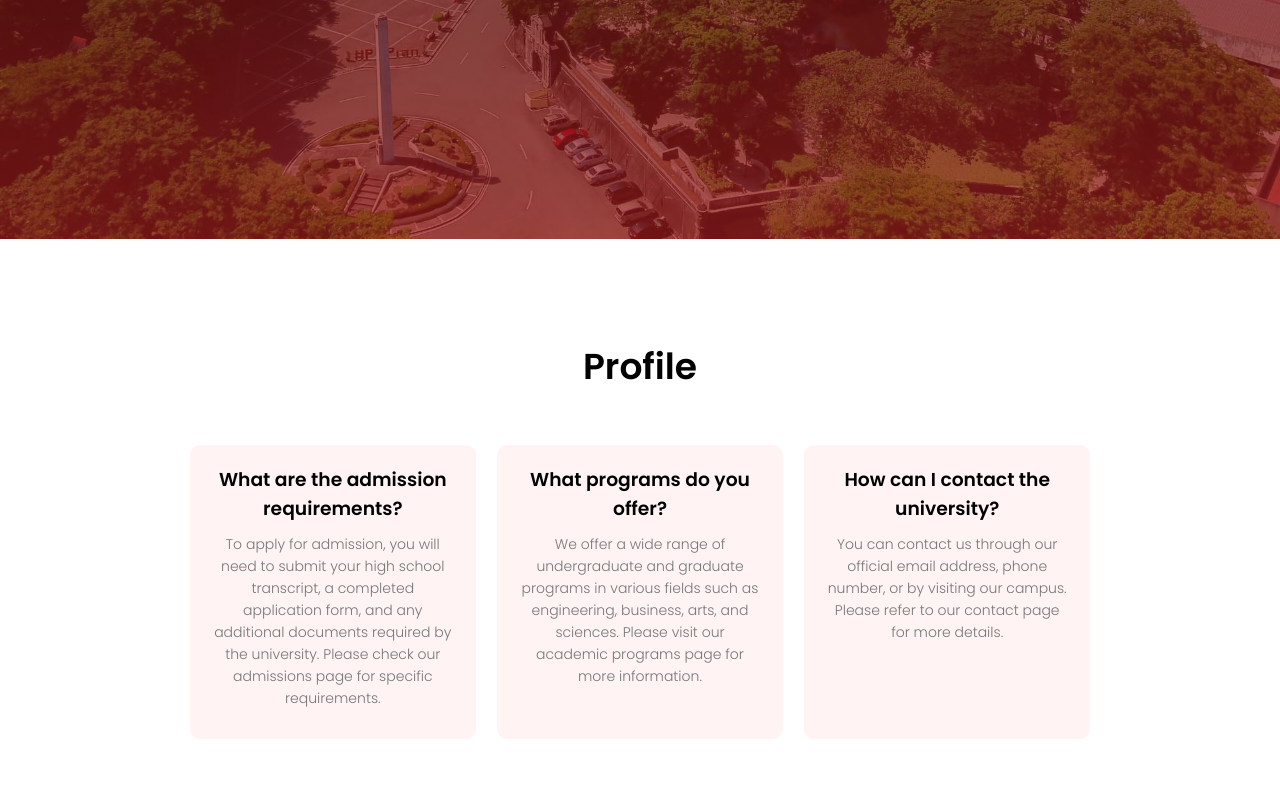
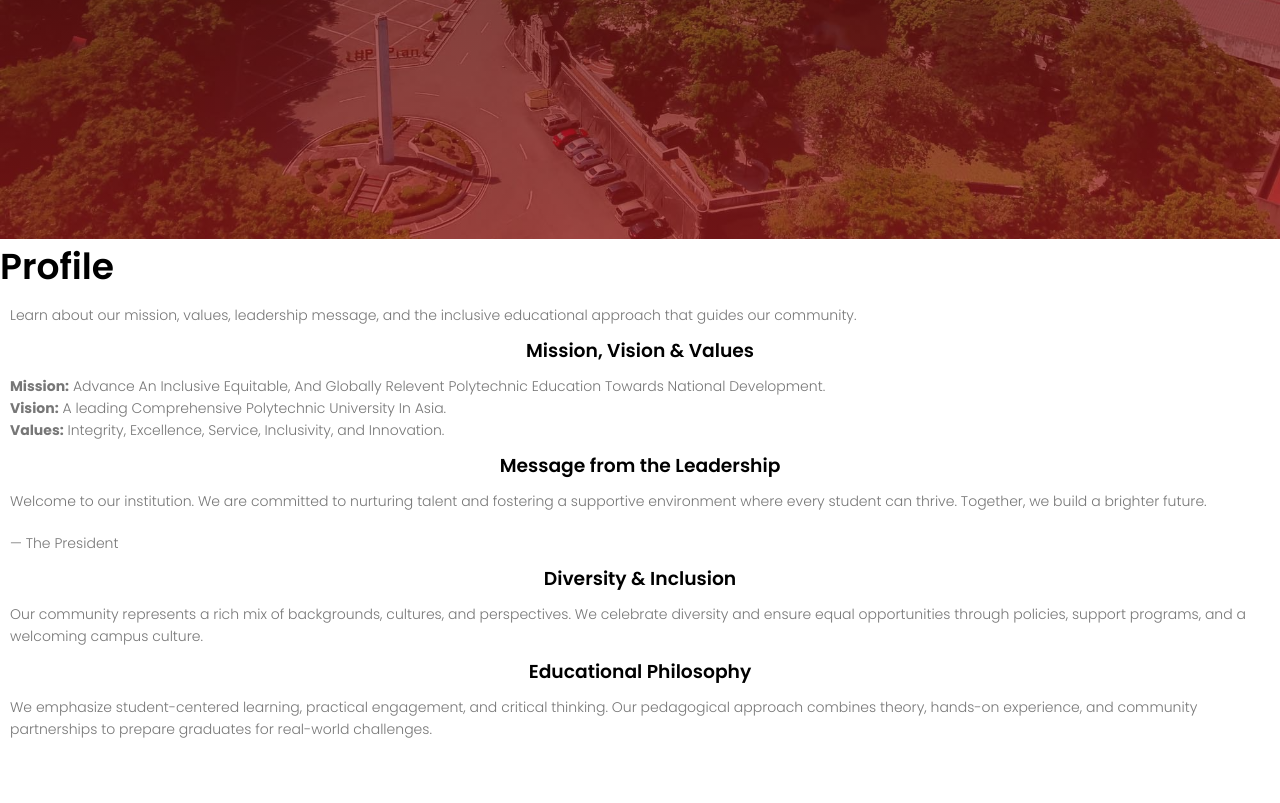
Before and after one commit to kizuto-yamai-null/IskoGuide, a Flask app: page / in a window 1280 px wide; the page is wider, and only the part inside the window is pictured. Shown: the part 561-1364 px from the top of that part. Run offline with Flask 3, Linux system fonts and the light colour scheme.

Commit message:
Refactor index.html for improved structure and content

```diff
--- a/website/templates/index.html
+++ b/website/templates/index.html
@@ -27,8 +27,8 @@
             <div class="univ-dropdown" aria-label="Universities menu">
                 <button class="univ-btn" aria-haspopup="true" aria-expanded="false">Choose Universities</button>
                 <div class="dropdown-content" role="menu" aria-label="Universities list">
-                    <a class="dropdown-item" href="#">Polytechnic University of the Philippines</a>
-                    <a class="dropdown-item" href="#">University of the Philippines</a>
+                    <a class="dropdown-item" href="/">Polytechnic University of the Philippines</a>
+                    <a class="dropdown-item" href="/">University of the Philippines</a>
                 </div>
             </div>
 
@@ -38,7 +38,7 @@
                 <ul>
                     <li>
                         <div class="nav-dropdown" aria-label="Home menu">
-                            <button class="nav-link-btn" href="home">Home</button>
+                            <a class="btn" href="/"><button class="nav-link-btn" href="home">Home</button></a>
                             <div class="dropdown-content" role="menu">
                                 <a class="dropdown-item" href="/home#profile"><span class="label">Profile</span></a>
                                 <a class="dropdown-item" href="/home#awards-recognition"><span class="label">Awards/Recognitions</span></a>
@@ -49,7 +49,7 @@
                     </li>
                     <li>
                         <div class="nav-dropdown" aria-label="Admission menu">
-                            <button class="nav-link-btn" href="admission">Admission</button>
+                            <a class="btn" href="admission"><button class="nav-link-btn" href="admission">Admission</button></a>
                             <div class="dropdown-content" role="menu">
                                 <a class="dropdown-item" href="/admission#programs"><span class="label">Programs</span></a>
                                 <a class="dropdown-item" href="/admission#colleges"><span class="label">Colleges</span></a>
@@ -60,29 +60,29 @@
                     </li>
                     <li>
                         <div class="nav-dropdown" aria-label="Scholarship menu">
-                            <button class="nav-link-btn">Scholarship</button>
+                            <a class="btn" href="scholarship"><button class="nav-link-btn" href="scholarship">Scholarship</button></a>
                             <div class="dropdown-content" role="menu">
-                                <a class="dropdown-item" href="#"><span class="label">See Available</span></a>
+                                <a class="dropdown-item" href="/scholarship#seeAvailable"><span class="label">See Available</span></a>
                             </div>
                         </div>
                     </li>
                     <li>
                         <div class="nav-dropdown" aria-label="For Students menu">
-                            <button class="nav-link-btn">For Students</button>
+                            <a class="btn" href="forStudent"><button class="nav-link-btn" href="forStudent">For Students</button></a>
                             <div class="dropdown-content" role="menu">
-                                <a class="dropdown-item" href="#"><span class="label">Services</span></a>
-                                <a class="dropdown-item" href="#"><span class="label">Organizations/Clubs</span></a>
-                                <a class="dropdown-item" href="#"><span class="label">Forms</span></a>
+                                <a class="dropdown-item" href="/forStudent#services"><span class="label">Services</span></a>
+                                <a class="dropdown-item" href="/forStudent#organizations-clubs"><span class="label">Organizations/Clubs</span></a>
+                                <a class="dropdown-item" href="/forStudent#forms"><span class="label">Forms</span></a>
                             </div>
                         </div>
                     </li>
                     <li>
                         <div class="nav-dropdown" aria-label="Forum menu">
-                            <button class="nav-link-btn">Forum</button>
+                            <a class="btn" href="forum"><button class="nav-link-btn" href="forum">Forum</button></a>
                             <div class="dropdown-content" role="menu">
-                                <a class="dropdown-item" href="#"><span class="label">Discussions</span></a>
-                                <a class="dropdown-item" href="#"><span class="label">Announcements</span></a>
-                                <a class="dropdown-item" href="#"><span class="label">Help</span></a>
+                                <a class="dropdown-item" href="/forum#discussions"><span class="label">Discussions</span></a>
+                                <a class="dropdown-item" href="/forum#announcements"><span class="label">Announcements</span></a>
+                                <a class="dropdown-item" href="/forum#help"><span class="label">Help</span></a>
                             </div>
                         </div>
                     </li>
@@ -95,7 +95,7 @@
         </nav>
 
 <!-- Main Title -->
-    <div class="text-box">
+    <div class="text-box" id="welcome1">
         <h1>Welcome to Polytechnic University of the Philippines</h1>
         <p>We are committed to providing quality education and fostering a culture of excellence. <br> Join us in our mission to empower students and contribute to the development of our nation.</p>
         <a href="https://www.pup.edu.ph/" class="hero-btn">Visit Us Now</a>
@@ -104,43 +104,44 @@
 
 <!----Profile section---->
 
-<section class="faqs" id="profile">
-    <h1>Profile</h1>
-    <div class="faqs-row">
-        <div class="faqs-col">
-            <h3>What are the admission requirements?</h3>
-            <p>To apply for admission, you will need to submit your high school transcript, a completed application form, and any additional documents required by the university. Please check our admissions page for specific requirements.</p>
-        </div>
-        <div class="faqs-col">
-            <h3>What programs do you offer?</h3>
-            <p>We offer a wide range of undergraduate and graduate programs in various fields such as engineering, business, arts, and sciences. Please visit our academic programs page for more information.</p>
-        </div>
-        <div class="faqs-col">
-            <h3>How can I contact the university?</h3>
-            <p>You can contact us through our official email address, phone number, or by visiting our campus. Please refer to our contact page for more details.</p>
+<section class="profile" id="profile">
+    <div class="profile-container">
+        <h1>Profile</h1>
+        <p>Learn about our mission, values, leadership message, and the inclusive educational approach that guides our community.</p>
+
+        <div class="profile-grid">
+            <article class="profile-card" id="mission">
+                <h3>Mission, Vision & Values</h3>
+                <p><b>Mission:</b> Advance An Inclusive Equitable, And Globally Relevent Polytechnic Education Towards National Development.<br>
+                <b>Vision:</b> A leading Comprehensive Polytechnic University In Asia.<br>
+                <b>Values:</b> Integrity, Excellence, Service, Inclusivity, and Innovation.</p>
+            </article>
+
+            <article class="profile-card" id="leadership">
+                <h3>Message from the Leadership</h3>
+                <p>Welcome to our institution. We are committed to nurturing talent and fostering a supportive environment where every student can thrive. Together, we build a brighter future.</p>
+                <p class="signature">— The President</p>
+            </article>
+
+            <article class="profile-card" id="diversity">
+                <h3>Diversity & Inclusion</h3>
+                <p>Our community represents a rich mix of backgrounds, cultures, and perspectives. We celebrate diversity and ensure equal opportunities through policies, support programs, and a welcoming campus culture.</p>
+            </article>
+
+            <article class="profile-card" id="philosophy">
+                <h3>Educational Philosophy</h3>
+                <p>We emphasize student-centered learning, practical engagement, and critical thinking. Our pedagogical approach combines theory, hands-on experience, and community partnerships to prepare graduates for real-world challenges.</p>
+            </article>
         </div>
     </div>
 </section>
 
+
+
 <!----Awards/Recognition section---->
+<!---- this section still under development --->
 
-<section class="faqs" id="awards-recognition">
-    <h1>Awards and Recognition</h1>
-    <div class="faqs-row">
-        <div class="faqs-col">
-            <h3>What are the admission requirements?</h3>
-            <p>To apply for admission, you will need to submit your high school transcript, a completed application form, and any additional documents required by the university. Please check our admissions page for specific requirements.</p>
-        </div>
-        <div class="faqs-col">
-            <h3>What programs do you offer?</h3>
-            <p>We offer a wide range of undergraduate and graduate programs in various fields such as engineering, business, arts, and sciences. Please visit our academic programs page for more information.</p>
-        </div>
-        <div class="faqs-col">
-            <h3>How can I contact the university?</h3>
-            <p>You can contact us through our official email address, phone number, or by visiting our campus. Please refer to our contact page for more details.</p>
-        </div>
-    </div>
-</section>
+
 
 <!--- Campus Section --->
 
@@ -170,25 +171,40 @@
     </div>
 </section>
 
-<!----History section---->
 
-<section class="faqs" id="history">
-    <h1>History of PUP</h1>
-    <div class="faqs-row">
-        <div class="faqs-col">
-            <h3>What are the admission requirements?</h3>
-            <p>To apply for admission, you will need to submit your high school transcript, a completed application form, and any additional documents required by the university. Please check our admissions page for specific requirements.</p>
-        </div>
-        <div class="faqs-col">
-            <h3>What programs do you offer?</h3>
-            <p>We offer a wide range of undergraduate and graduate programs in various fields such as engineering, business, arts, and sciences. Please visit our academic programs page for more information.</p>
-        </div>
-        <div class="faqs-col">
-            <h3>How can I contact the university?</h3>
-            <p>You can contact us through our official email address, phone number, or by visiting our campus. Please refer to our contact page for more details.</p>
+<!---Map section--->
+
+<section class="map" id="map">
+    <div class="map-inner">
+        <header class="map-header">
+            <h1>Find Us</h1>
+            <p>Locate our main campus and facilities. Use the interactive map or open it in Google Maps for full directions.</p>
+        </header>
+
+        <div class="map-container">
+            <div class="map-card">
+                <div class="map-embed">
+                    <iframe src="https://www.google.com/maps?q=Polytechnic+University+of+the+Philippines&output=embed" title="PUP Map" loading="lazy" referrerpolicy="no-referrer-when-downgrade"></iframe>
+                </div>
+            </div>
+
+            <aside class="map-details">
+                    <a href="{{ url_for('static', filename='images/MAP.jpg') }}" target="_blank" rel="noopener">
+                        <img class="campus-thumb" src="{{ url_for('static', filename='images/MAP.jpg') }}" alt="Campus map thumbnail">
+                    </a>
+                <div class="details-body">
+                    <h3>Main Campus — Sta. Mesa</h3>
+                </div>
+            </aside>
         </div>
     </div>
 </section>
+
+
+
+<!----History section--->
+<!---- this section still under development --->
+
 
 
 <!---- Footer Section ---->
```
